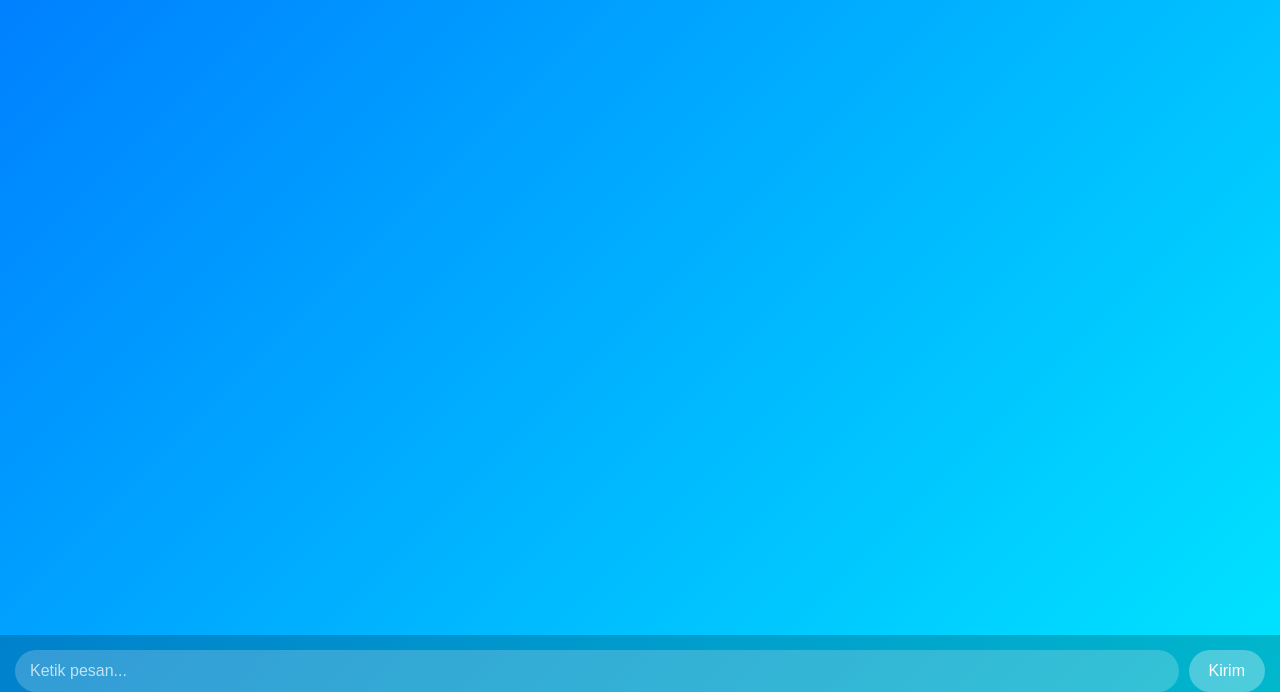
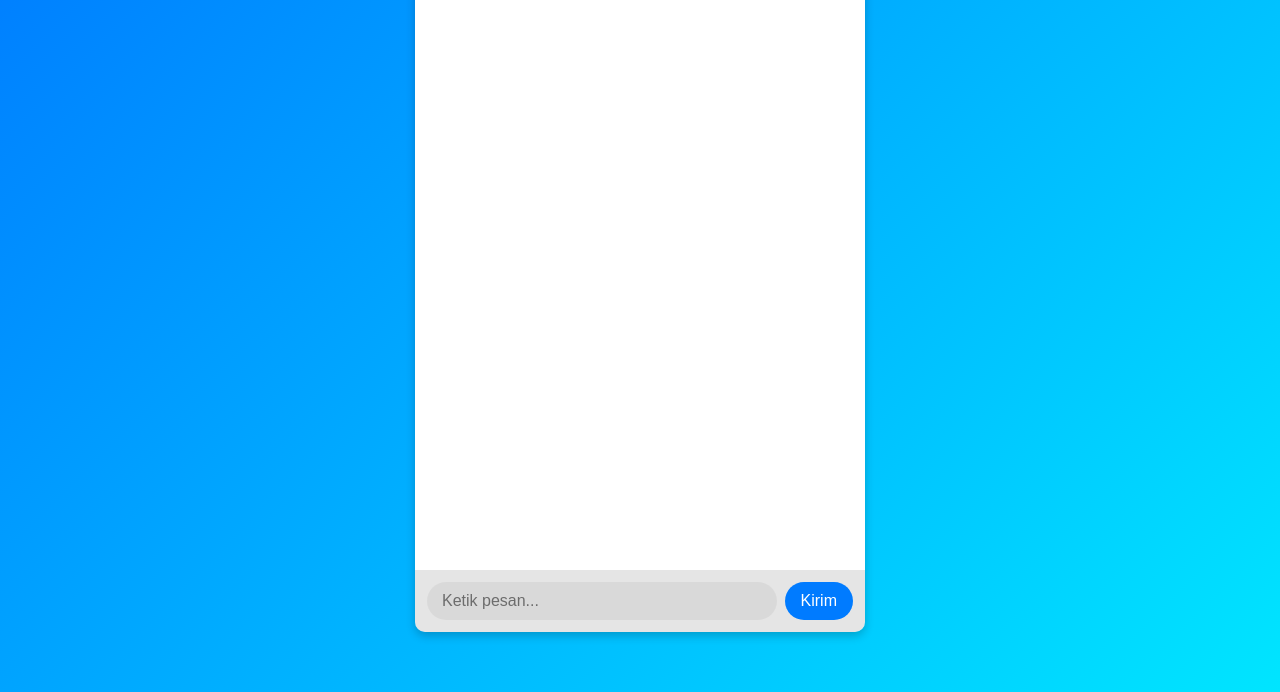
Before and after one commit to tikorajasigma/tikotools, a plain HTML site: page index.html in a window 1280 px wide. Shown: the part 108-800 px from the top of the page. Drawn offline with Linux system fonts and the light colour scheme.

Commit message:
Update style.css

```diff
--- a/style.css
+++ b/style.css
@@ -10,29 +10,34 @@ body {
     overflow: hidden; /* Mencegah scroll halaman */
 }
 
-/* Chat container sekarang memenuhi layar */
+/* Chat container dengan ukuran tetap dan padding yang lebih sedikit */
 .chat-container {
-    width: 100vw;
-    height: 100vh;
+    width: 90vw; /* Lebih luas */
+    max-width: 450px; /* Tidak terlalu besar di layar lebar */
+    height: 85vh; /* Lebih luas tapi tetap ada batas */
+    background: white;
+    border-radius: 10px;
+    box-shadow: 0px 4px 10px rgba(0, 0, 0, 0.2);
     display: flex;
     flex-direction: column;
+    overflow: hidden;
 }
 
-/* Header dengan jarak aman dari notch */
+/* Header dengan padding sedikit */
 h2 {
     text-align: center;
     color: white;
-    padding: 15px;
+    padding: 12px;
     margin: 0;
-    font-size: 20px;
+    font-size: 18px;
     background: rgba(0, 0, 0, 0.2); /* Transparan gelap */
-    padding-top: env(safe-area-inset-top, 15px); /* Menyesuaikan dengan notch HP */
+    border-radius: 10px 10px 0 0; /* Sudut atas rounded */
 }
 
 /* Chat box dengan scroll */
 .chat-box {
     flex-grow: 1;
-    padding: 15px;
+    padding: 10px; /* Padding lebih kecil */
     overflow-y: auto; /* Bisa di-scroll jika penuh */
     display: flex;
     flex-direction: column;
@@ -40,68 +45,68 @@ h2 {
 
 /* Gaya pesan */
 .message {
-    padding: 10px 15px;
-    border-radius: 10px;
-    margin-bottom: 10px;
-    max-width: 75%;
+    padding: 8px 12px;
+    border-radius: 8px;
+    margin-bottom: 8px;
+    max-width: 80%;
     word-wrap: break-word;
 }
 
 .user-message {
-    background: rgba(255, 255, 255, 0.3); /* Putih transparan */
+    background: #007BFF;
     color: white;
     align-self: flex-end;
 }
 
 .bot-message {
-    background: rgba(0, 0, 0, 0.2); /* Hitam transparan */
-    color: white;
+    background: #E0F7FA; /* Biru muda (cyan) */
+    color: black;
     align-self: flex-start;
 }
 
-/* Bagian input tetap di bawah dengan jarak aman */
+/* Bagian input tetap di bawah */
 .input-container {
     display: flex;
-    padding: 15px;
-    background: rgba(0, 0, 0, 0.2); /* Transparan gelap */
-    padding-bottom: env(safe-area-inset-bottom, 15px); /* Menyesuaikan dengan navigasi HP */
+    padding: 12px;
+    background: rgba(0, 0, 0, 0.1); /* Transparan gelap */
+    border-radius: 0 0 10px 10px; /* Sudut bawah rounded */
 }
 
-/* Perbaikan warna teks input */
+/* Input lebih terlihat */
 input {
     flex: 1;
-    padding: 12px;
+    padding: 10px;
     border: none;
     outline: none;
-    border-radius: 25px;
-    background: rgba(255, 255, 255, 0.2); /* Transparan */
-    color: white; /* Warna teks putih solid */
+    border-radius: 20px;
+    background: rgba(0, 0, 0, 0.05); /* Sedikit transparan */
+    color: black;
     font-size: 16px;
     padding-left: 15px;
 }
 
 /* Warna placeholder */
 input::placeholder {
-    color: rgba(255, 255, 255, 0.7);
+    color: rgba(0, 0, 0, 0.5);
 }
 
 /* Tambahkan efek saat input difokuskan */
 input:focus {
-    background: rgba(255, 255, 255, 0.3);
+    background: rgba(0, 0, 0, 0.1);
 }
 
 /* Tombol */
 button {
-    background: rgba(255, 255, 255, 0.3);
+    background: #007BFF;
     color: white;
     border: none;
-    padding: 12px 20px;
+    padding: 10px 16px;
     cursor: pointer;
-    border-radius: 25px;
-    margin-left: 10px;
+    border-radius: 20px;
+    margin-left: 8px;
     font-size: 16px;
 }
 
 button:hover {
-    background: rgba(255, 255, 255, 0.5);
+    background: #0056b3;
 }
```
